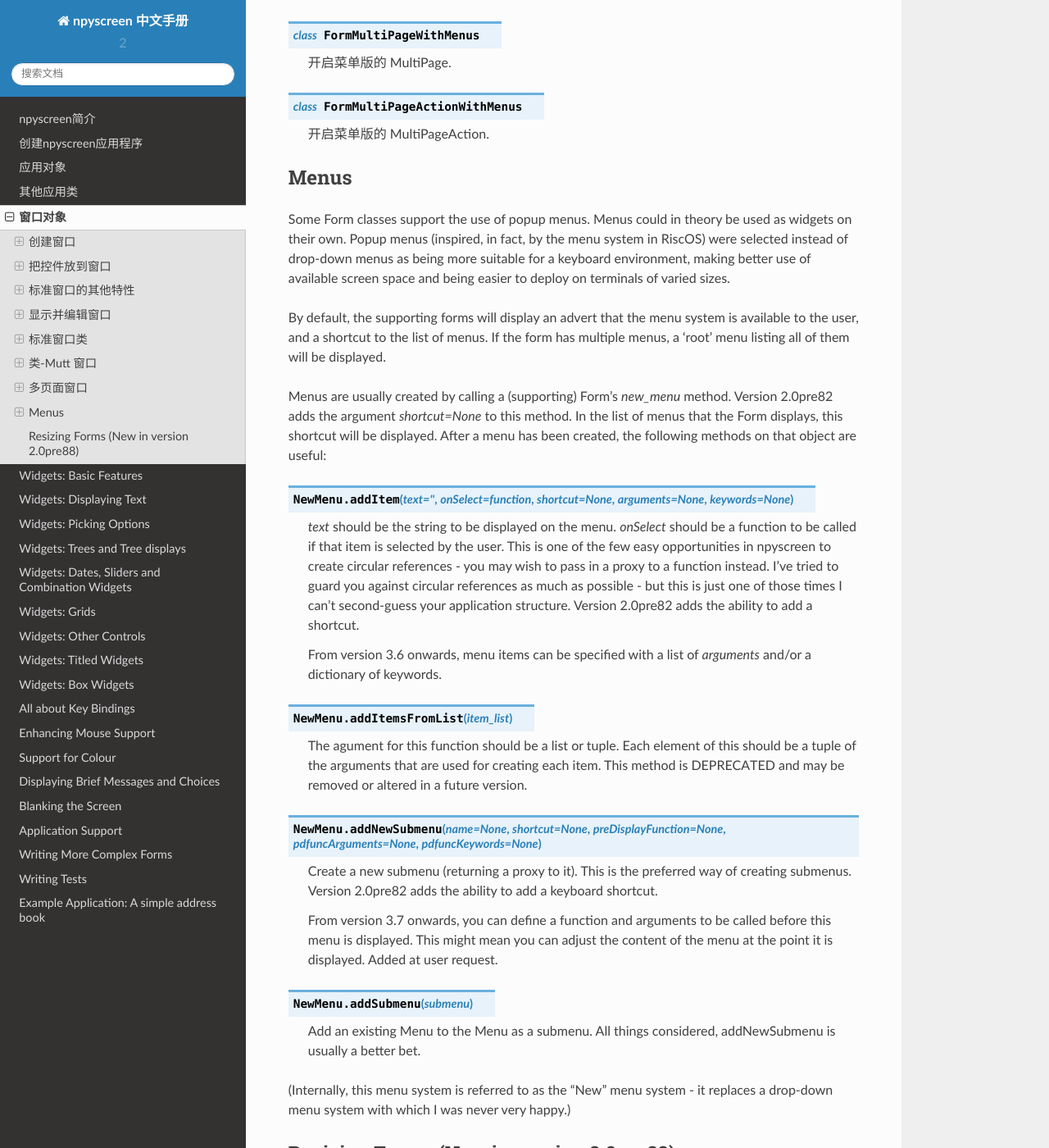
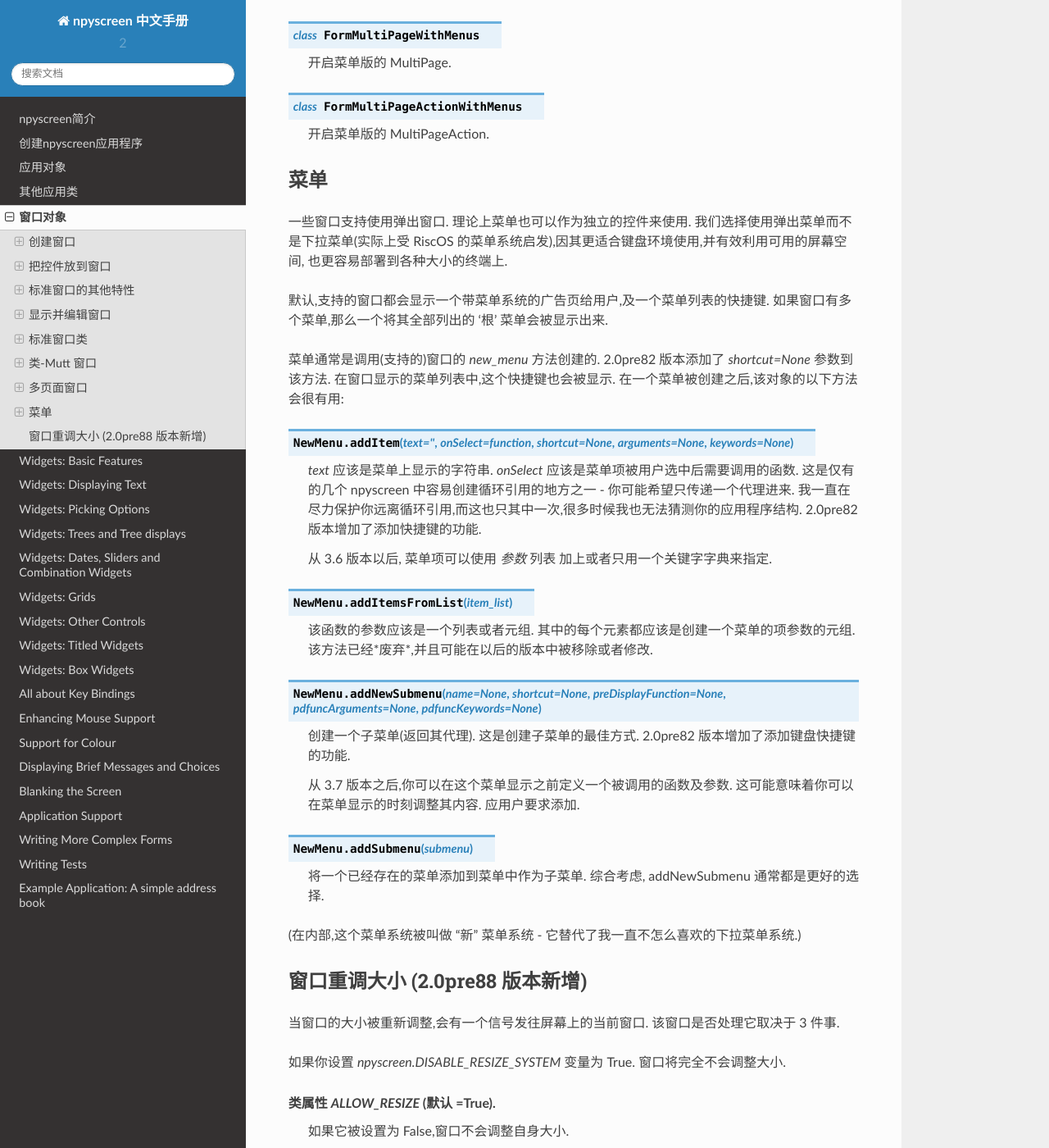
Before and after one commit to will-mei/npyscreen_doc_zh, a Sphinx documentation site: the page built from docs/source/form-objects.rst, in a window 1280 px wide and 1400 px high, scrolled down 7257 px. Shown: the whole window at 82% size. Built offline with Sphinx 7.4.7 and the Read the Docs theme 2.0.0, drawn with Linux system fonts in a browser that asks for light colours; some of the changed text lies outside the part shown.

Commit message:
update form object

```diff
--- a/docs/source/form-objects.rst
+++ b/docs/source/form-objects.rst
@@ -294,52 +294,51 @@ FormMuttActive, FormMuttActiveWithMenus, FormMuttActiveTraditional, FormMuttActi
     开启菜单版的 MultiPageAction.
 
 
-Menus
+菜单
 *****
 
-Some Form classes support the use of popup menus.  Menus could in theory be used as widgets on their own.  Popup menus (inspired, in fact, by the menu system in RiscOS) were selected instead of drop-down menus as being more suitable for a keyboard environment, making better use of available screen space and being easier to deploy on terminals of varied sizes.
+一些窗口支持使用弹出窗口. 理论上菜单也可以作为独立的控件来使用. 我们选择使用弹出菜单而不是下拉菜单(实际上受 RiscOS 的菜单系统启发),因其更适合键盘环境使用,并有效利用可用的屏幕空间, 也更容易部署到各种大小的终端上.
 
-By default, the supporting forms will display an advert that the menu system is available to the user, and a shortcut to the list of menus.  If the form has multiple menus, a 'root' menu listing all of them will be displayed.
+默认,支持的窗口都会显示一个带菜单系统的广告页给用户,及一个菜单列表的快捷键. 如果窗口有多个菜单,那么一个将其全部列出的 '根' 菜单会被显示出来.
 
-Menus are usually created by calling a (supporting) Form's *new_menu* method.  Version 2.0pre82 adds the argument *shortcut=None* to this method.  In the list of menus that the Form displays, this shortcut will be displayed.  After a menu has been created, the following methods on that object are useful:
+菜单通常是调用(支持的)窗口的 *new_menu* 方法创建的. 2.0pre82 版本添加了 *shortcut=None* 参数到该方法. 在窗口显示的菜单列表中,这个快捷键也会被显示. 在一个菜单被创建之后,该对象的以下方法会很有用:
 
 .. py:method:: NewMenu.addItem(text='', onSelect=function, shortcut=None, arguments=None, keywords=None)
 
-   *text* should be the string to be displayed on the menu.  `onSelect` should be a function to be called if that item is selected by the user.  This is one of the few easy opportunities in npyscreen to create circular references - you may wish to pass in a proxy to a function instead.  I've tried to guard you against circular references as much as possible - but this is just one of those times I can't second-guess your application structure. Version 2.0pre82 adds the ability to add a shortcut.
+    *text* 应该是菜单上显示的字符串. `onSelect` 应该是菜单项被用户选中后需要调用的函数. 这是仅有的几个 npyscreen 中容易创建循环引用的地方之一 - 你可能希望只传递一个代理进来. 我一直在尽力保护你远离循环引用,而这也只其中一次,很多时候我也无法猜测你的应用程序结构. 2.0pre82 版本增加了添加快捷键的功能.
 
-   From version 3.6 onwards, menu items can be specified with a list of *arguments* and/or a dictionary of keywords.
+    从 3.6 版本以后, 菜单项可以使用 *参数* 列表 加上或者只用一个关键字字典来指定.
 
 .. py:method:: NewMenu.addItemsFromList(item_list)
 
-	The agument for this function should be a list or tuple. Each element of this should be a tuple of the arguments that are used for creating each item.  This method is DEPRECATED and may be removed or altered in a future version.
+    该函数的参数应该是一个列表或者元组. 其中的每个元素都应该是创建一个菜单的项参数的元组. 该方法已经*废弃*,并且可能在以后的版本中被移除或者修改.
 
 .. py:method:: NewMenu.addNewSubmenu(name=None, shortcut=None, preDisplayFunction=None, pdfuncArguments=None, pdfuncKeywords=None)
 
-   Create a new submenu (returning a proxy to it).  This is the preferred way of creating submenus. Version 2.0pre82 adds the ability to add a keyboard shortcut.
+    创建一个子菜单(返回其代理). 这是创建子菜单的最佳方式. 2.0pre82 版本增加了添加键盘快捷键的功能.
 
-   From version 3.7 onwards, you can define a function and arguments to be called before this menu is displayed.  This might mean you
-   can adjust the content of the menu at the point it is displayed.  Added at user request.
+    从 3.7 版本之后,你可以在这个菜单显示之前定义一个被调用的函数及参数. 这可能意味着你可以在菜单显示的时刻调整其内容. 应用户要求添加.
 
 .. py:method:: NewMenu.addSubmenu(submenu)
 
-    Add an existing Menu to the Menu as a submenu.  All things considered, addNewSubmenu is usually a better bet.
+    将一个已经存在的菜单添加到菜单中作为子菜单. 综合考虑, addNewSubmenu 通常都是更好的选择.
 
 
-(Internally, this menu system is referred to as the "New" menu system - it replaces a drop-down menu system with which I was never very happy.)
+(在内部,这个菜单系统被叫做 "新" 菜单系统 - 它替代了我一直不怎么喜欢的下拉菜单系统.)
 
 
-Resizing Forms (New in version 2.0pre88)
+窗口重调大小 (2.0pre88 版本新增)
 ****************************************
 
-When a form is resized, a signal is sent to the form currently on the screen.  Whether or not the form handles this is decided by three things.
+当窗口的大小被重新调整,会有一个信号发往屏幕上的当前窗口. 该窗口是否处理它取决于 3 件事.
 
-If you set the variable `npyscreen.DISABLE_RESIZE_SYSTEM` to True, forms will not resize at all.
+如果你设置 `npyscreen.DISABLE_RESIZE_SYSTEM` 变量为 True. 窗口将完全不会调整大小.
 
-The class attribute `ALLOW_RESIZE` (=True by default).
-	If this is set to false the form will not resize itself.
+类属性 `ALLOW_RESIZE` (默认 =True).
+    如果它被设置为 False,窗口不会调整自身大小.
 
-The class attribute `FIX_MINIMUM_SIZE_WHEN_CREATED` controls whether the form can be made smaller than the size it was when it was created.  By default this is set to `False`.  This is because for over a decade, npyscreen assumed that forms would never change size, and many programs may rely on the fact that the form will never be resized.  If you are writing new code from scratch, you can set this value to True, provided that you test the results to make sure that resizing the form will not crash your application.
+类属性 `FIX_MINIMUM_SIZE_WHEN_CREATED` 控制着窗口是否可以变得比创建时更小. 默认它被设为 `False`. 这是因为十多年来,npyscreen都假设窗口永远不会改变大小,并且很多程序可能都依赖于窗口大小永远不被调整这一现实. 如果你是在从头开始写新代码,你可以把这个值设成 True, 确保你测试过结果,来确定调整窗口大小不会让你的应用程序奔溃.
 
-When a form is resized, the method `resize` will be called *after* the new size of the form has been fixed.  Forms may override this method to move widgets to new locations or alter anything else about the layout of the form as appropriate.
+当窗口被重新调整大小, `resize` 方法会在新的窗口大小被确定后被调用. 窗口都可以重写此方法,来将控件移动到新的位置,或修改任何相关让窗口布局更合适的东西.
 
-When using the `NPSAppManaged` system, forms will be automatically resized before they are displayed.
+当你使用 `NPSAppManaged` 系统时,窗口会在显示之前被自动调整大小.
```
